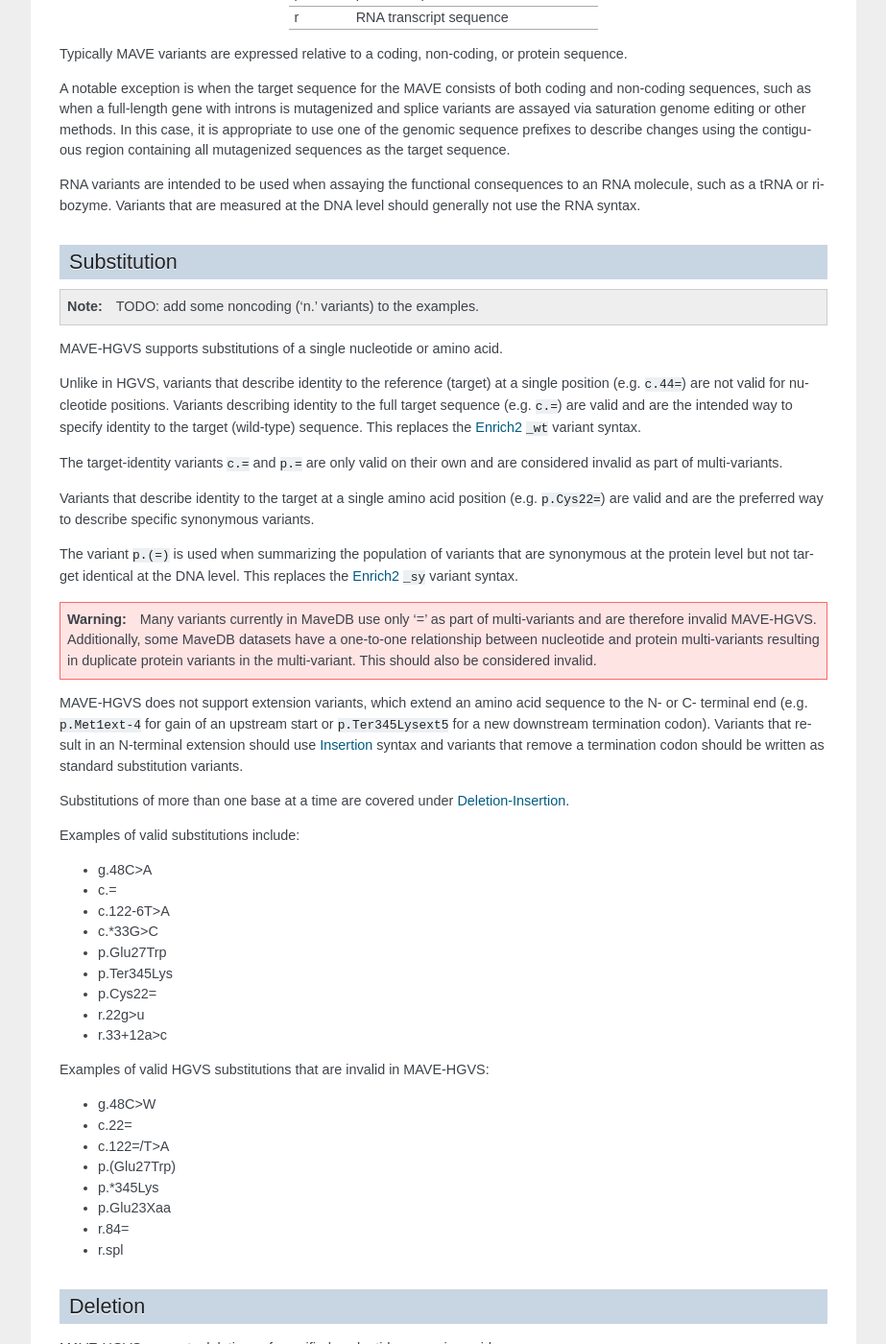
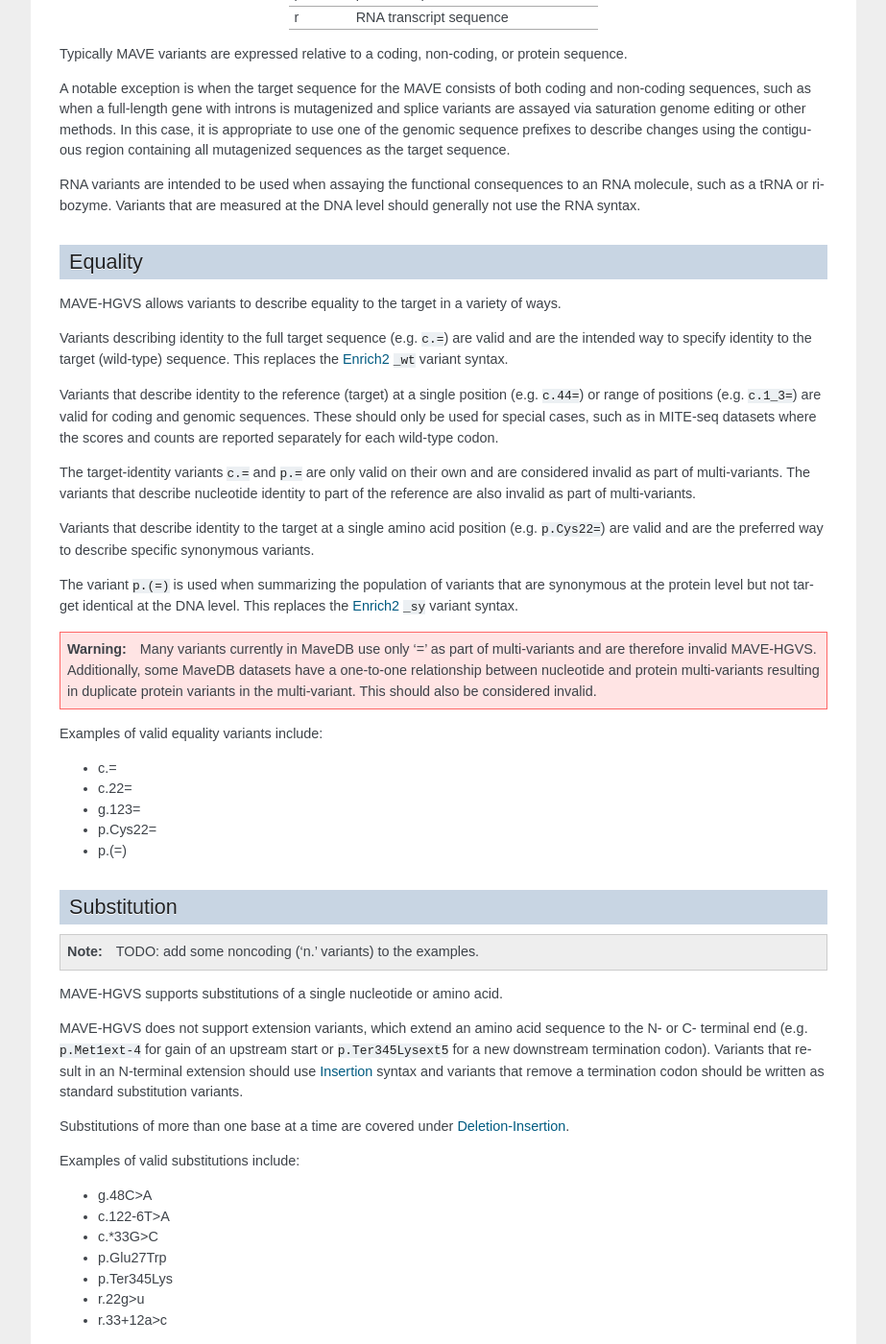
Before and after one commit to VariantEffect/mavehgvs, a Sphinx documentation site: the page built from docs/spec.rst, in a window 1280 px wide and 1400 px high, scrolled down 1504 px. Shown: the whole window at 96% size, without its empty margins (198-1121 px from the left). Built offline with Sphinx 7.4.7, drawn with Linux system fonts in a browser that asks for light colours.

Commit message:
update docs for equality

```diff
--- a/docs/spec.rst
+++ b/docs/spec.rst
@@ -86,21 +86,23 @@ RNA variants are intended to be used when assaying the functional consequences t
 such as a tRNA or ribozyme.
 Variants that are measured at the DNA level should generally not use the RNA syntax.
 
-Substitution
-------------
+Equality
+--------
 
-.. note:: TODO: add some noncoding ('n.' variants) to the examples.
+MAVE-HGVS allows variants to describe equality to the target in a variety of ways.
 
-MAVE-HGVS supports substitutions of a single nucleotide or amino acid.
-
-Unlike in HGVS, variants that describe identity to the reference (target) at a single position (e.g. :code:`c.44=`)
-are not valid for nucleotide positions.
 Variants describing identity to the full target sequence (e.g. :code:`c.=`) are valid and are the intended way to
 specify identity to the target (wild-type) sequence.
 This replaces the `Enrich2 <https://doi.org/10.1186/s13059-017-1272-5>`_ :code:`_wt` variant syntax.
 
+Variants that describe identity to the reference (target) at a single position (e.g. :code:`c.44=`)
+or range of positions (e.g. :code:`c.1_3=`) are valid for coding and genomic sequences.
+These should only be used for special cases, such as in MITE-seq datasets where the scores and counts are
+reported separately for each wild-type codon.
+
 The target-identity variants :code:`c.=` and :code:`p.=` are only valid on their own and are considered invalid as
 part of multi-variants.
+The variants that describe nucleotide identity to part of the reference are also invalid as part of multi-variants.
 
 Variants that describe identity to the target at a single amino acid position (e.g. :code:`p.Cys22=`) are valid and
 are the preferred way to describe specific synonymous variants.
@@ -115,6 +117,21 @@ This replaces the `Enrich2 <https://doi.org/10.1186/s13059-017-1272-5>`_  :code:
    resulting in duplicate protein variants in the multi-variant.
    This should also be considered invalid.
 
+Examples of valid equality variants include:
+
+* c.=
+* c.22=
+* g.123=
+* p.Cys22=
+* p.(=)
+
+Substitution
+------------
+
+.. note:: TODO: add some noncoding ('n.' variants) to the examples.
+
+MAVE-HGVS supports substitutions of a single nucleotide or amino acid.
+
 MAVE-HGVS does not support extension variants, which extend an amino acid sequence to the N- or C- terminal end
 (e.g. :code:`p.Met1ext-4` for gain of an upstream start or :code:`p.Ter345Lysext5` for a new downstream termination
 codon).
@@ -126,24 +143,20 @@ Substitutions of more than one base at a time are covered under `Deletion-Insert
 Examples of valid substitutions include:
 
 * g.48C>A
-* c.=
 * c.122-6T>A
 * c.*33G>C
 * p.Glu27Trp
 * p.Ter345Lys
-* p.Cys22=
 * r.22g>u
 * r.33+12a>c
 
 Examples of valid HGVS substitutions that are invalid in MAVE-HGVS:
 
 * g.48C>W
-* c.22=
 * c.122=/T>A
 * p.(Glu27Trp)
 * p.*345Lys
 * p.Glu23Xaa
-* r.84=
 * r.spl
 
 Deletion
```
